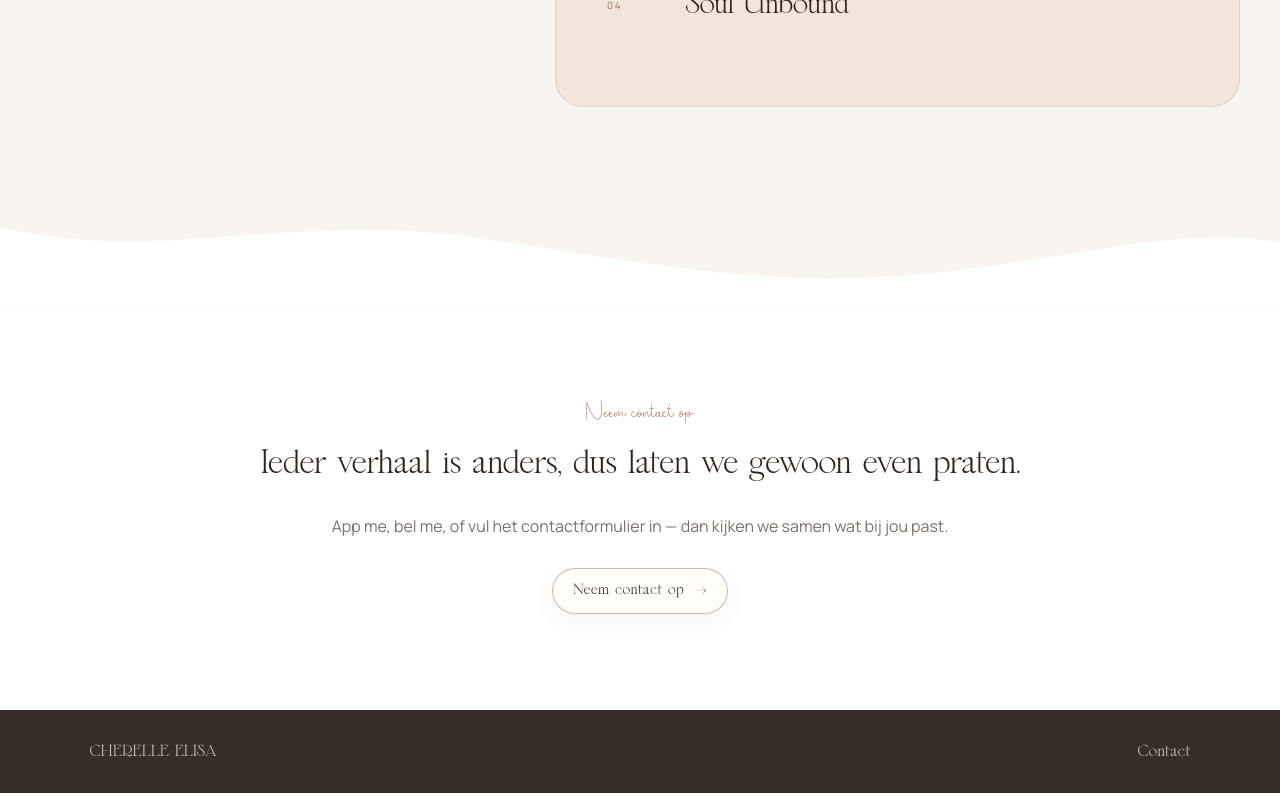
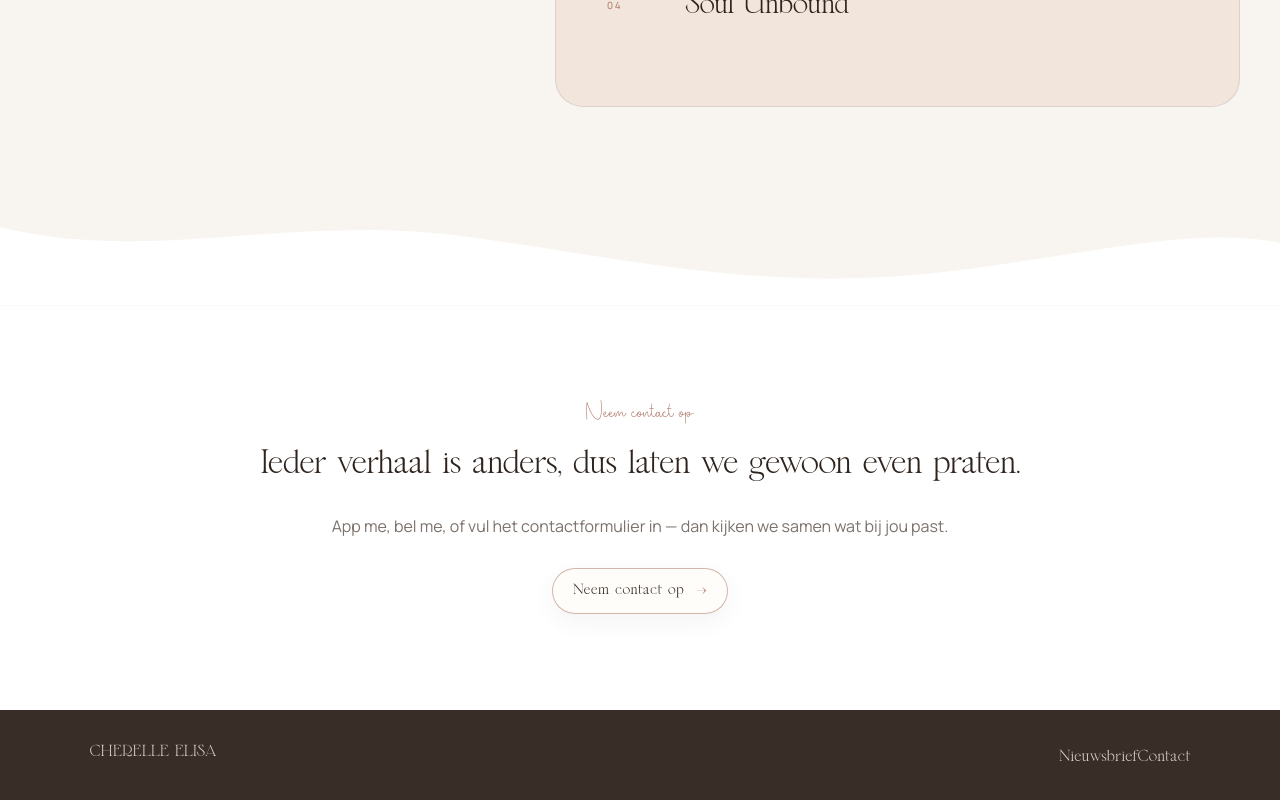
Before and after one commit to eddy9393/cherelleelisa.nl, a Next.js app: page /begeleiding in a window 1280 px wide. Shown: the part 2677-3477 px from the top of the page. Built offline with nearby package versions, Linux system fonts and the light colour scheme; no server answers; the database is empty.

Commit message:
Add newsletter access from app/components/DetailPage.tsx

```diff
--- a/app/components/DetailPage.tsx
+++ b/app/components/DetailPage.tsx
@@ -440,7 +440,10 @@ export default function DetailPage({ page }: { page: DetailKey }) {
 
       <footer className="detailFooter">
         <a href="/">CHERELLE ELISA</a>
-        <a href="/uitnodiging">Contact</a>
+        <div className="detailFooterLinks">
+          <a href="/nieuwsbrief">Nieuwsbrief</a>
+          <a href="/uitnodiging">Contact</a>
+        </div>
       </footer>
     </main>
   );
```
